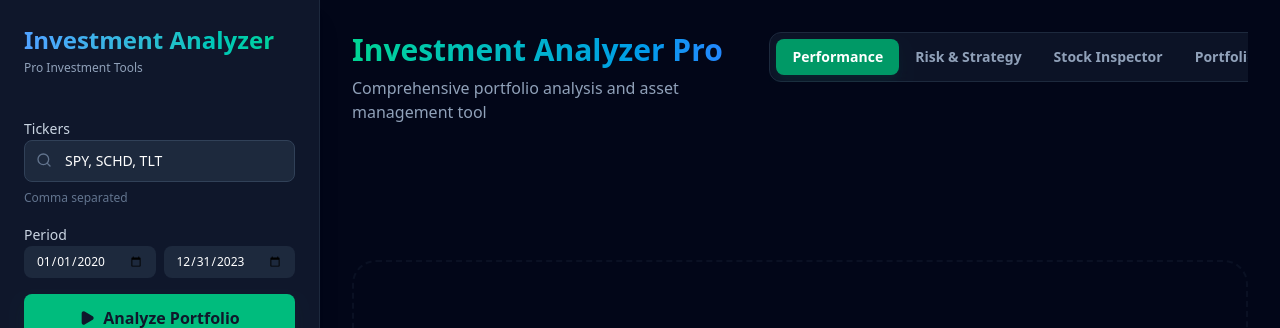
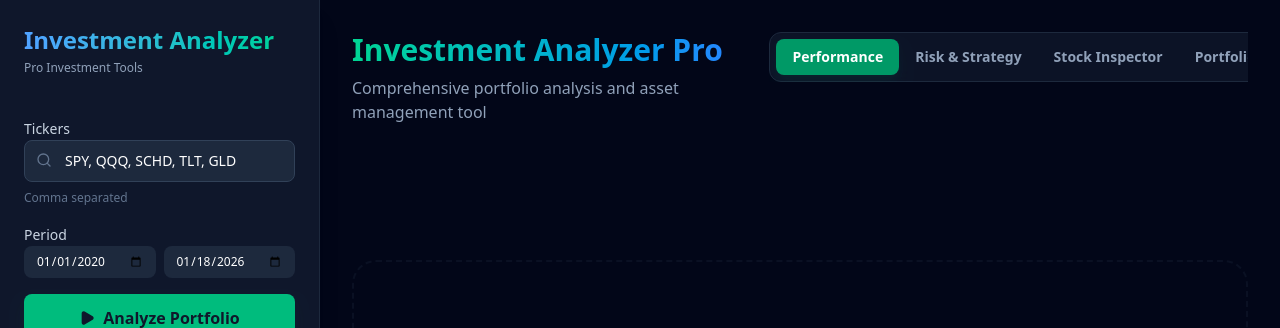
Before and after one commit to choehuijin-andrew/investment-analyzer-pro, a Next.js app in the folder frontend/: page / in a window 1280 px wide. Shown: the top 328 px of the page. Built offline with nearby package versions, Linux system fonts and the light colour scheme; no server answers.

Commit message:
Update default tickers and dynamic end date

```diff
--- a/frontend/src/app/page.tsx
+++ b/frontend/src/app/page.tsx
@@ -81,7 +81,7 @@ export default function Home() {
         <div className="h-full pt-16 lg:pt-0"> {/* Padding top on mobile for header */}
           {activeTab === 'inspector' ? (
             <StockSidebar
-              initialTickers={analysisParams?.tickers || ['AAPL', 'MSFT', 'SCHD', 'JEPI']}
+              initialTickers={analysisParams?.tickers || ['SPY', 'QQQ', 'SCHD', 'TLT', 'GLD']}
               selectedTicker={inspectorTicker}
               onSelectTicker={(t) => { setInspectorTicker(t); setIsMobileMenuOpen(false); }}
             />
--- a/frontend/src/components/ControlPanel.tsx
+++ b/frontend/src/components/ControlPanel.tsx
@@ -8,9 +8,9 @@ interface ControlPanelProps {
 }
 
 const ControlPanel: React.FC<ControlPanelProps> = ({ onAnalyze, isLoading }) => {
-    const [tickersInput, setTickersInput] = useState('SPY, SCHD, TLT');
+    const [tickersInput, setTickersInput] = useState('SPY, QQQ, SCHD, TLT, GLD');
     const [startDate, setStartDate] = useState('2020-01-01');
-    const [endDate, setEndDate] = useState('2023-12-31');
+    const [endDate, setEndDate] = useState(new Date().toISOString().split('T')[0]);
 
     const handleAnalyze = () => {
         const tickers = tickersInput.split(',').map((t) => t.trim().toUpperCase()).filter(t => t);
```
